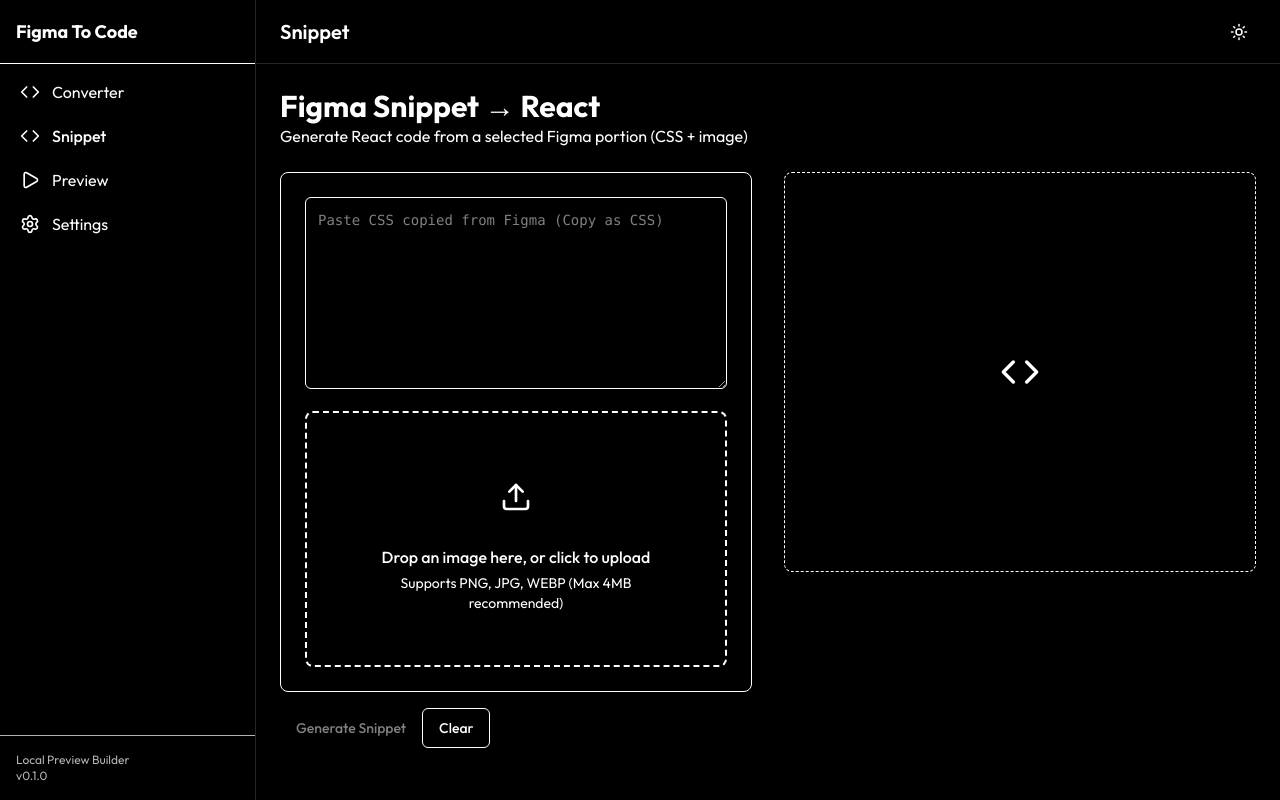
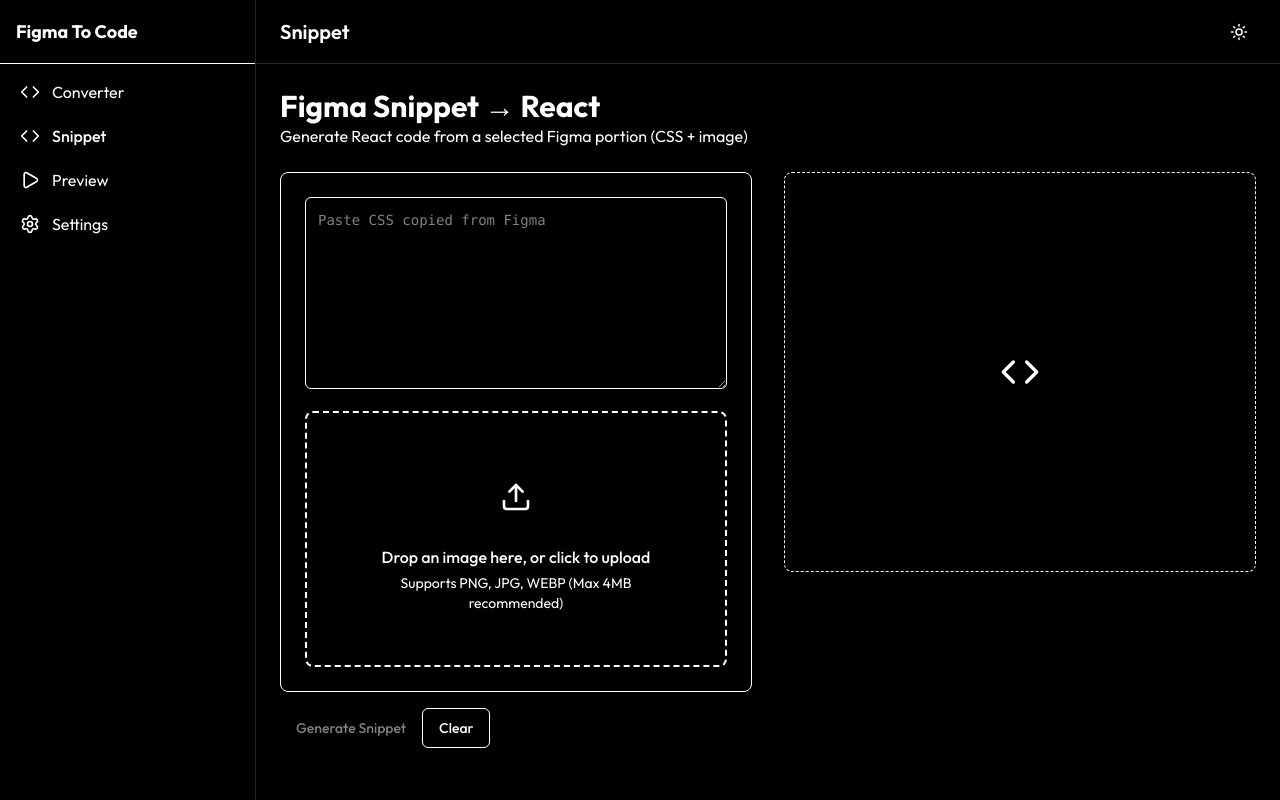
Before and after one commit to Ayush99042/FigmaToCode, a React (Vite) app: page / in a window 1280 px wide. Both pictures are taken after a click on the button "Snippet". Built offline with nearby package versions, Linux system fonts and the light colour scheme.

Commit message:
small code remove unused

```diff
--- a/src/components/layout/AppLayout.tsx
+++ b/src/components/layout/AppLayout.tsx
@@ -95,12 +95,6 @@
             onClick={() => onNavigate("settings")}
           />
         </nav>
-
-        <div className="p-4 border-t text-xs opacity-70 hidden md:block">
-          Local Preview Builder
-          <br />
-          v0.1.0
-        </div>
       </aside>
 
       <main className="flex-1 flex flex-col h-full overflow-hidden">
--- a/src/pages/SnippetGenerator.tsx
+++ b/src/pages/SnippetGenerator.tsx
@@ -62,7 +62,7 @@
               <textarea
                 value={css}
                 onChange={(e) => setCss(e.target.value)}
-                placeholder="Paste CSS copied from Figma (Copy as CSS)"
+                placeholder="Paste CSS copied from Figma "
                 className="w-full h-48 font-mono text-sm border rounded-md p-3"
               />
 
```
